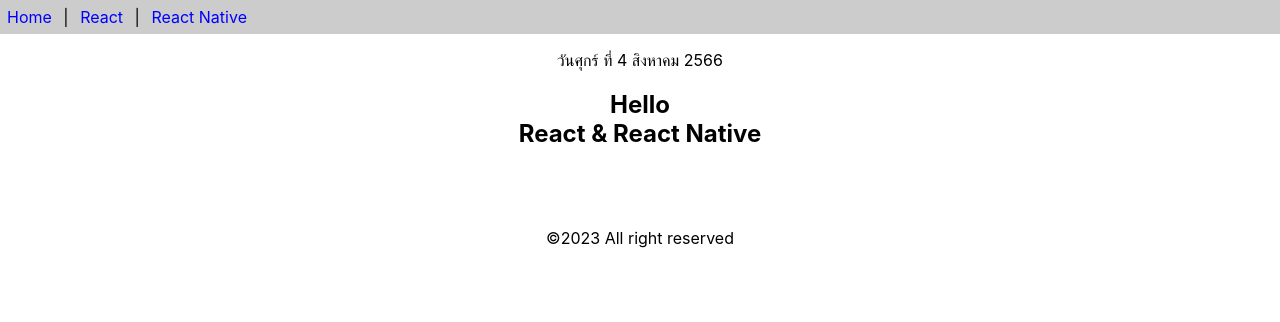
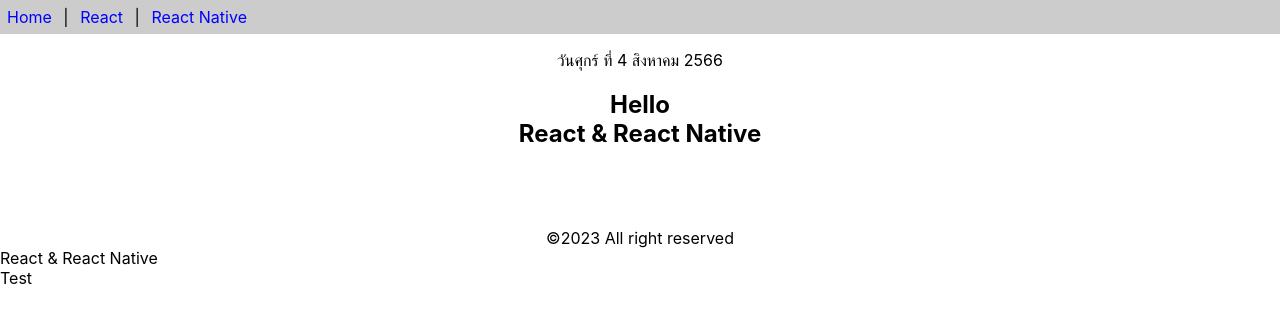
Before and after one commit to phollakrit/app1, a React (Create React App) app: page / in a window 1280 px wide. Shown: the top 322 px of the page. Built offline with nearby package versions, Linux system fonts and the light colour scheme.

Commit message:
Update app.js for test program
Update app.js for test program

```diff
--- a/package.json
+++ b/package.json
@@ -8,7 +8,7 @@
     "@testing-library/user-event": "^13.5.0",
     "react": "^18.2.0",
     "react-dom": "^18.2.0",
-    "react-scripts": "5.0.1",
+    "react-scripts": "^5.0.1",
     "tar": "^6.1.15",
     "web-vitals": "^2.1.4"
   },
--- a/src/App.js
+++ b/src/App.js
@@ -9,6 +9,8 @@ function App() {
       <p><center><Calendar/></center></p>
       <Content/>
       <Footer/>
+      <div>React & React Native</div>
+      <div>Test</div>
     </>
   )
 }
```
Also changed, not shown: 1 other file (tests, documents, lock files or other folders).
